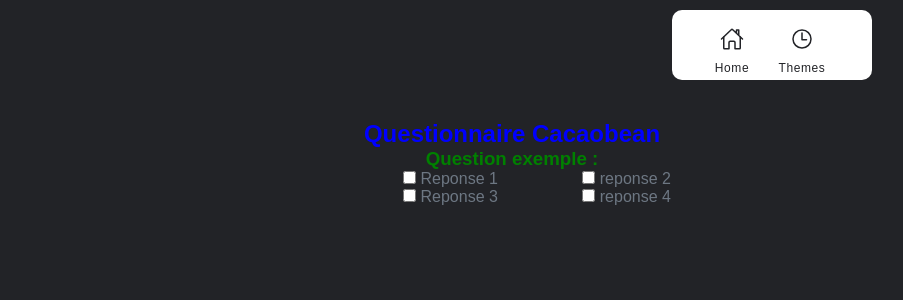
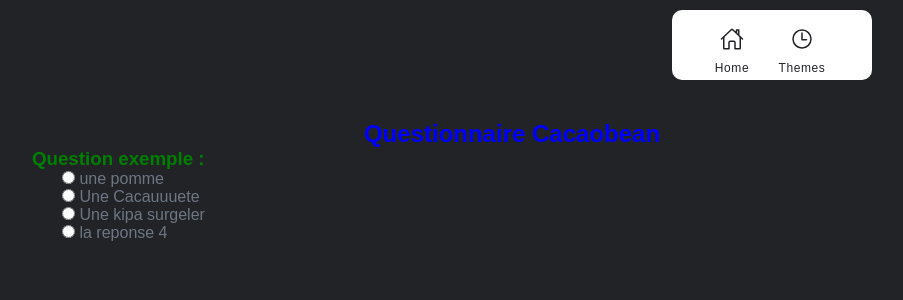
Before and after one commit to Godlonx/PageQuestionnaireNsi, a Flask app: page /question in a window 1280 px wide; the page is wider, and only the part inside the window is pictured. Shown: the top 300 px of that part, without its empty margins (128-1031 px from the left). Run offline with Flask 2, Linux system fonts and the light colour scheme.

Commit message:
Micro Update
Modif des question

```diff
--- a/static/style.css
+++ b/static/style.css
@@ -90,3 +90,13 @@ body{
     height: 20%;
     text-align: center;
 }
+.question {
+    position: relative;
+    text-align: left;
+    left: 10em;
+}
+.question .reponses {
+    position: relative;
+    text-align: left;
+    left: 30px;
+}
--- a/templates/question.html
+++ b/templates/question.html
@@ -2,8 +2,27 @@
 {% block contenu %}
     <h2 class="title1"> Questionnaire {{nom}}</h2>
 
-    <h3>Question exemple :</h3>
-    <p><span STYLE="padding:0 0 0 50px;"></span><input type="checkbox" > Reponse 1 <span STYLE="padding:0 0 0 80px;"></span><input type="checkbox"> reponse 2 </p>
-    <p><span STYLE="padding:0 0 0 50px;"></span><input type="checkbox" value=on> Reponse 3 <span STYLE="padding:0 0 0 80px;"></span><input type="checkbox"> reponse 4 </p>
+    <div class="question">
+        <h3>Question exemple :</h3>
+            <p class="reponses">
 
+                <input type="radio" id="rep1" name="repQ1" class="rep">
+                <label> une pomme</label>
+
+                <br>
+
+                <input type="radio" id="rep2" name="repQ1" class="rep">
+                <label> Une Cacauuuete</label>
+
+                <br>
+
+                <input type="radio" id="rep3" name="repQ1" class="rep">
+                <label> Une kipa surgeler</label>
+
+                <br>
+
+                <input type="radio" id="rep4" name="repQ1" class="rep">
+                <label> la reponse 4</label>
+            </p>
+    </div>
 {% endblock contenu %}
```
